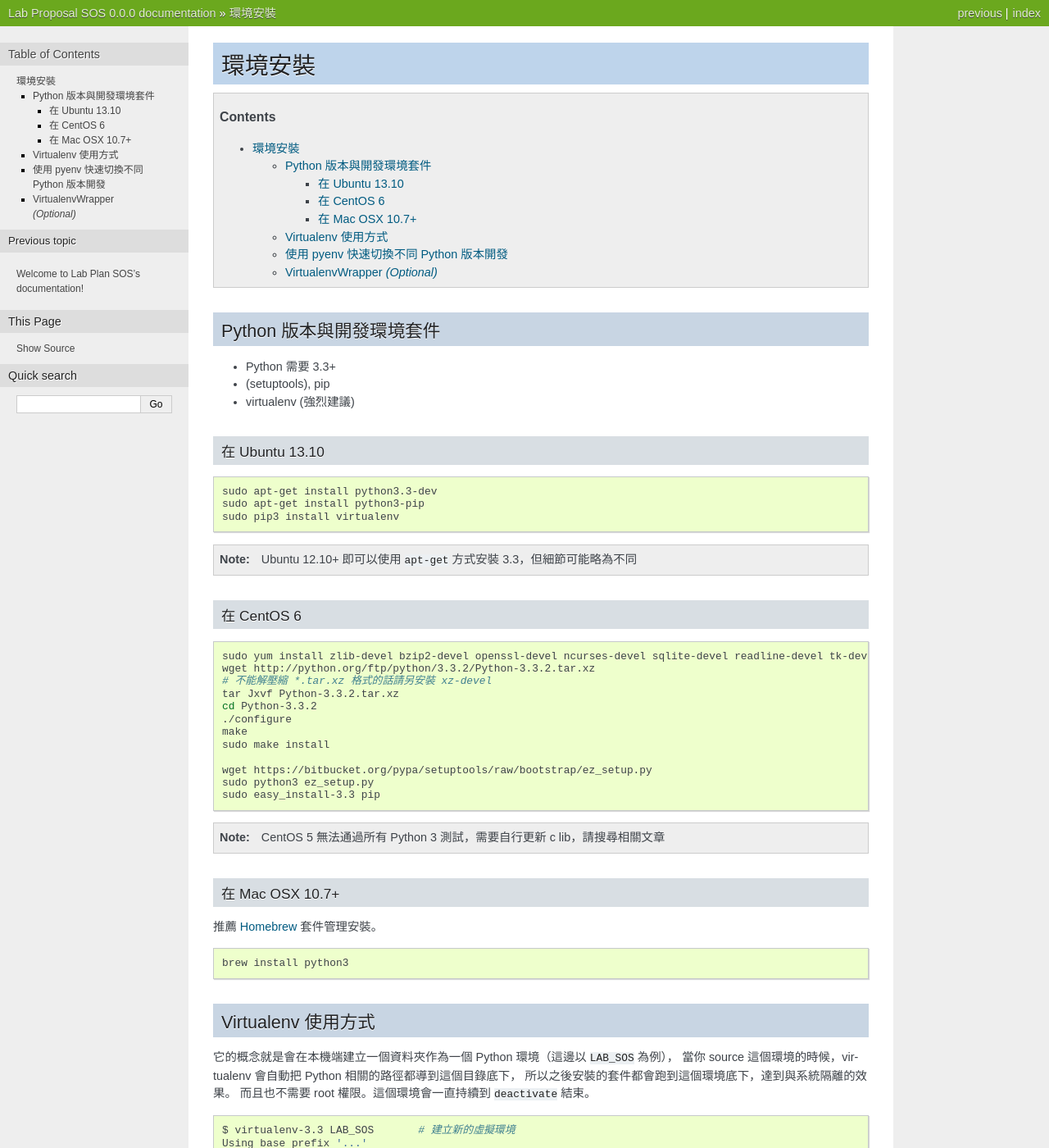
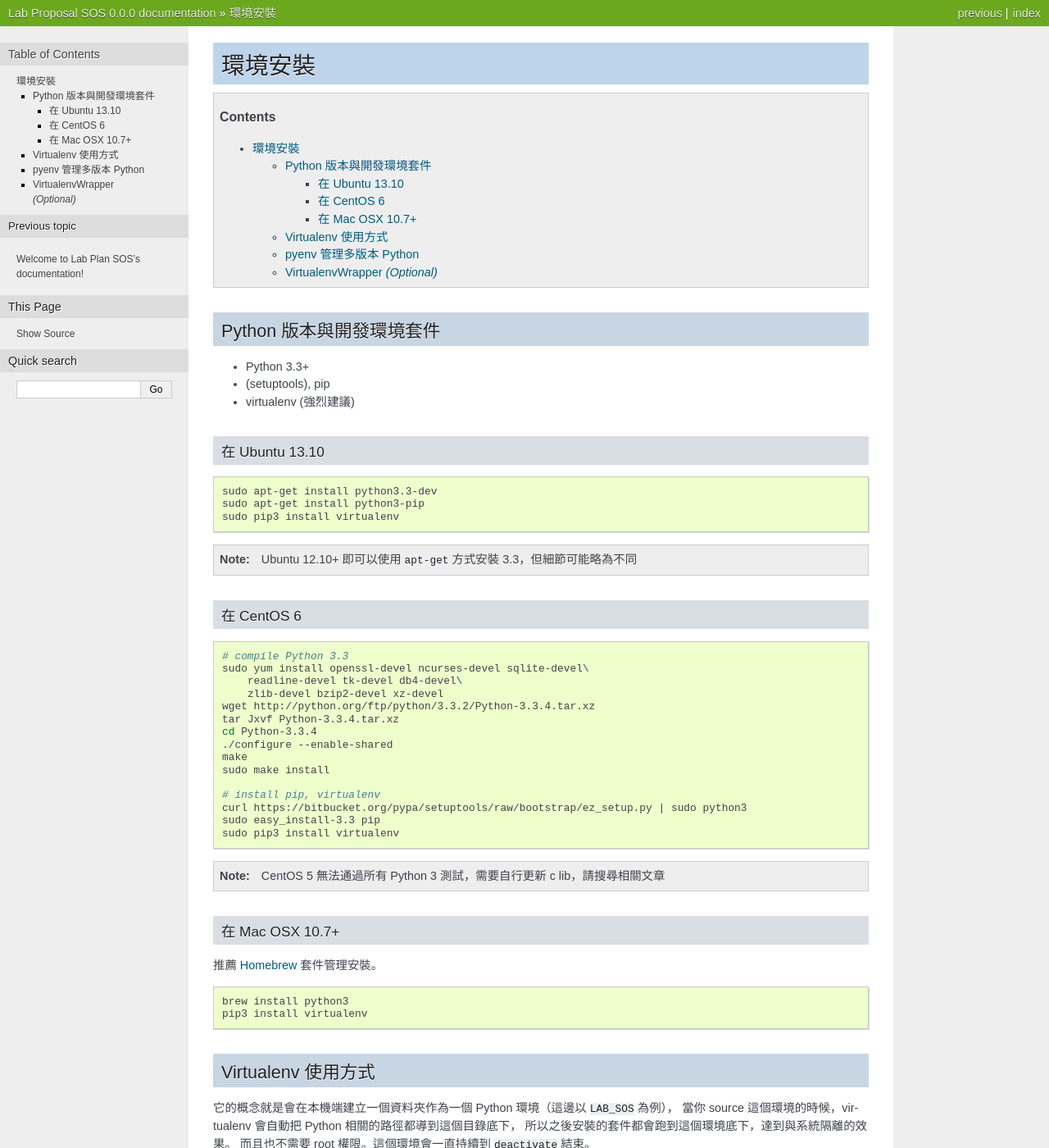
Before and after one commit to ccwang002/lab-proposal-sos, a Sphinx documentation site: the page built from docs/install.rst, in a window 1280 px wide and 1400 px high. Shown: the whole window at 82% size. Built offline with Sphinx 7.4.7, drawn with Linux system fonts in a browser that asks for light colours; some of the changed text lies outside the part shown.

Commit message:
update installation instruction

```diff
--- a/docs/install.rst
+++ b/docs/install.rst
@@ -8,7 +8,7 @@
 Python 版本與開發環境套件
 =========================
 
-- Python 需要 3.3+
+- Python 3.3+
 - (setuptools), pip
 - virtualenv (強烈建議)
 
@@ -30,18 +30,21 @@ Python 版本與開發環境套件
 
 .. code-block:: bash
 
-    sudo yum install zlib-devel bzip2-devel openssl-devel ncurses-devel sqlite-devel readline-devel tk-devel db4-devel
-    wget http://python.org/ftp/python/3.3.2/Python-3.3.2.tar.xz
-    # 不能解壓縮 *.tar.xz 格式的話請另安裝 xz-devel
-    tar Jxvf Python-3.3.2.tar.xz
-    cd Python-3.3.2
-    ./configure
+    # compile Python 3.3
+    sudo yum install openssl-devel ncurses-devel sqlite-devel\
+        readline-devel tk-devel db4-devel\
+        zlib-devel bzip2-devel xz-devel
+    wget http://python.org/ftp/python/3.3.2/Python-3.3.4.tar.xz
+    tar Jxvf Python-3.3.4.tar.xz
+    cd Python-3.3.4
+    ./configure --enable-shared
     make
     sudo make install
 
-    wget https://bitbucket.org/pypa/setuptools/raw/bootstrap/ez_setup.py
-    sudo python3 ez_setup.py
+    # install pip, virtualenv
+    curl https://bitbucket.org/pypa/setuptools/raw/bootstrap/ez_setup.py | sudo python3
     sudo easy_install-3.3 pip
+    sudo pip3 install virtualenv
 
 .. note:: CentOS 5 無法通過所有 Python 3 測試，需要自行更新 c lib，請搜尋相關文章
 
@@ -57,6 +60,7 @@ __ http://brew.sh/
 .. code-block:: bash
 
     brew install python3
+    pip3 install virtualenv
 
 
 Virtualenv 使用方式
@@ -86,10 +90,10 @@ Virtualenv 使用方式
     # /usr/local/bin/pip3 or /usr/bin/pip3 為系統的 pip，路徑視安裝而定
 
 
-使用 pyenv 快速切換不同 Python 版本開發
-=======================================
+pyenv 管理多版本 Python
+=======================
 
-用法同 rbenv。
+用法同 rbenv。方便做不同 Python 版本間切換與開發。
 
 .. seealso:: 小弟在 Python\@ptt1 的文章 `pyenv + Py3.4 + numpy 在 OSX 10.9`__
 
```
